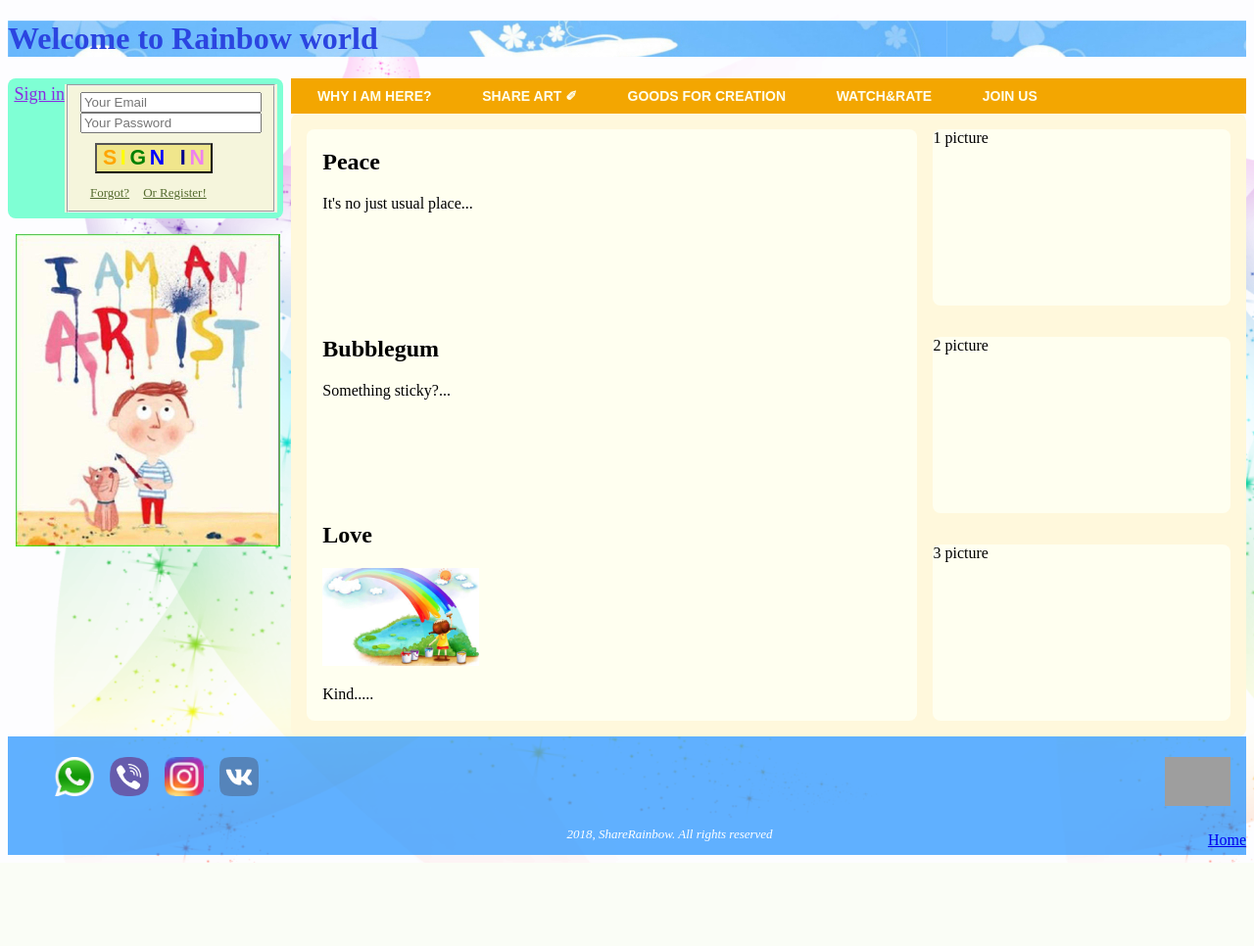
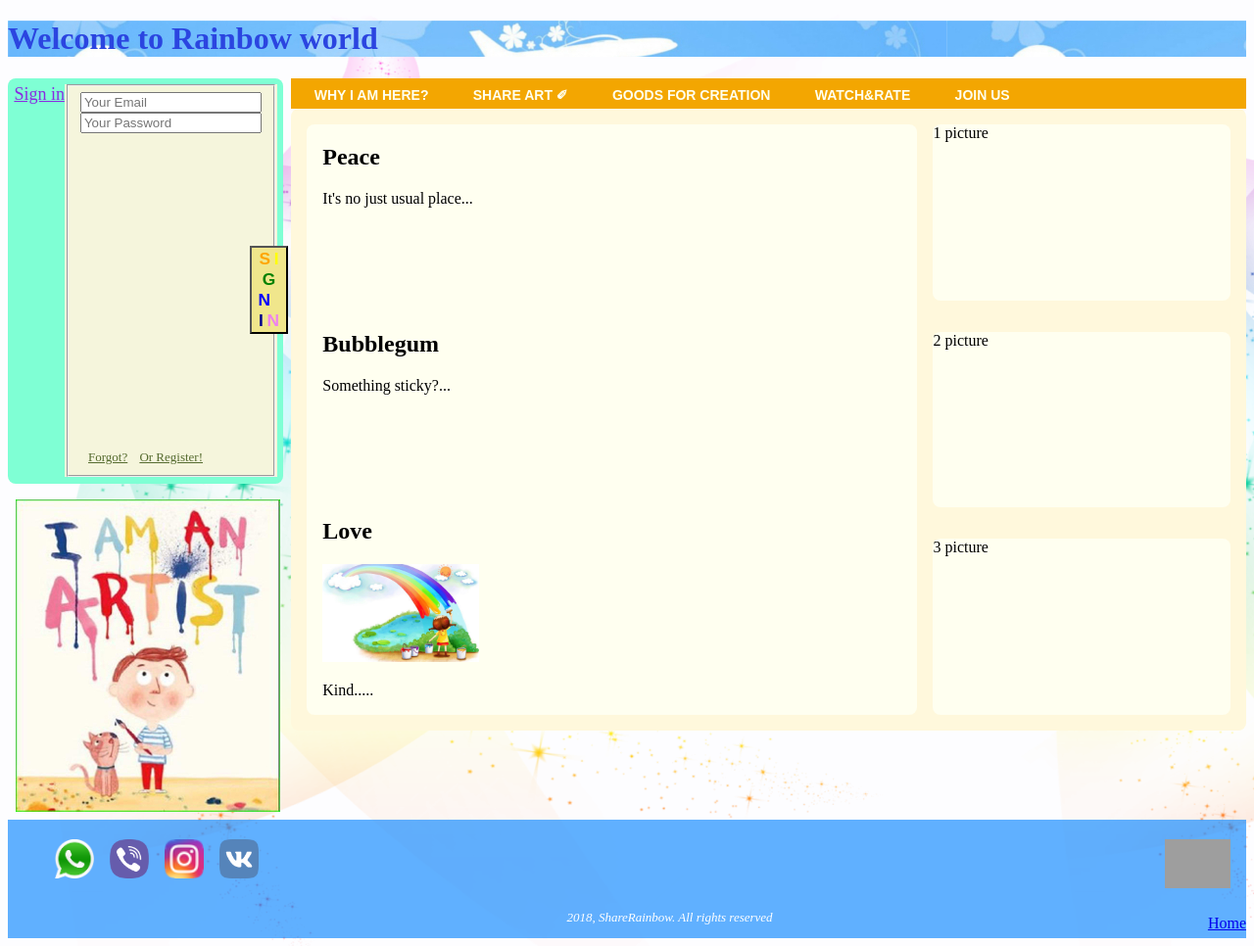
Before and after one commit to larissolb/rainbow, a PHP site: page / in a window 1280 px wide, after a click on "Sign in". Shown: the whole page at 98% size. Before the commit the page ends 881 px from the top, so only its background shows below. Run offline with PHP 8.4, Linux system fonts and the light colour scheme; grey boxes are pictures that could not be loaded.

Commit message:
Update style.css
Перевод из px в em или %

```diff
--- a/CSS/style.css
+++ b/CSS/style.css
@@ -63,23 +63,23 @@
 }
 .close {
     background-color: khaki;
-    margin: 10px 0px 10px 15px;
+    margin: 62.5% 0 62.5% 93.8%;
     font-weight: lighter;
 }
 .close:hover {
     background: khaki;
-    box-shadow: 1px 1px 10px darkgray;
+    box-shadow: 0.063em 0.063em 0.63em darkgray;
     font-weight: bolder;
 }
 .a {
     font-variant: historical-forms;
-    font-size: 18px;
+    font-size: 1.125em;
     color: blueviolet;
  }
 .a-small {
     font-size: small;
     color: darkolivegreen;
-    margin-left: 10px;
+    margin-left: 0.625em;
 }
 .a-small:hover {
     font-size: small;
@@ -146,15 +146,15 @@
 }
 .menu-main ul li a{
     display:block;
-    padding:9px 25px 0px 25px;
-    font-size:14px;
+    padding:0.563em 1.563em 0em 1.563em;
+    font-size:0.875em;
     font-family:Arial, sans-serif;
     color:#ffffef;
     line-height:1.3em;
     text-decoration:none;
     font-weight:bold;
     text-transform:uppercase;
-    height:36px;
+    height:2.250em;
     box-sizing:border-box;
 }
 .menu-main ul li > a:hover, .menu-main ul li:hover > a{
@@ -191,7 +191,7 @@
 /*final menu*/
 .pic {
     position: inherit;
-    height: 180px;
+    height: 1100%;
     background: ivory;
     width: 100%;
     justify-content: space-around;
@@ -295,7 +295,7 @@
 }
 span {
     font-weight: bold;
-    font-size: 16pt;
+    font-size: 1.3em;
 }
 h5 {
     color: lightseagreen;
```
Also changed, not shown: other parts of CSS/style.css (+18 -18 lines).
